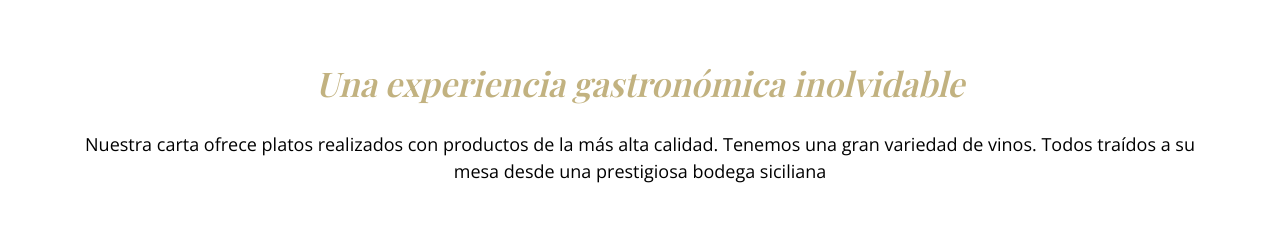
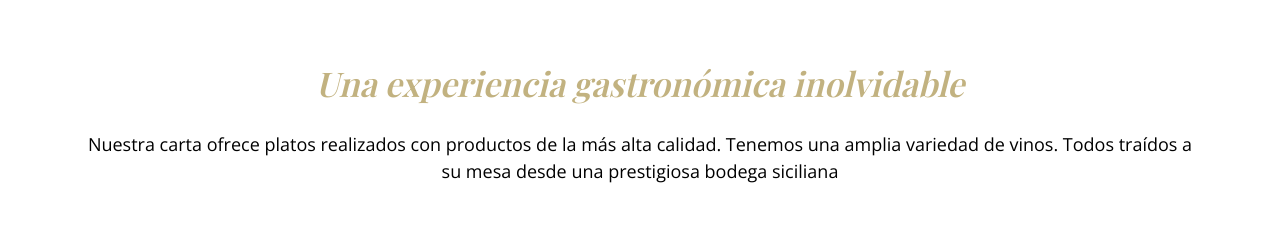
Before and after one commit to juanLimansky/mi-repo, a website: page index.html in a window 1280 px wide. Shown: the part 800-1033 px from the top of the page. Drawn offline with nearby package versions, Linux system fonts and the light colour scheme; a web font is replaced by a local one.

Commit message:
cambie un parrafo

```diff
--- a/index.html
+++ b/index.html
@@ -68,7 +68,7 @@
   <div class="row">
     <div class="col-lg-12 col-xs-12">
       <h3 class="subtitulo">Una experiencia gastronómica inolvidable</h3>
-      <p class="frase">Nuestra carta ofrece platos realizados con productos de la más alta calidad. Tenemos una gran variedad de vinos. Todos traídos a su mesa desde una prestigiosa bodega siciliana</p>
+      <p class="frase">Nuestra carta ofrece platos realizados con productos de la más alta calidad. Tenemos una amplia variedad de vinos. Todos traídos a su mesa desde una prestigiosa bodega siciliana</p>
     </div>
   </div>
     </div>
```
